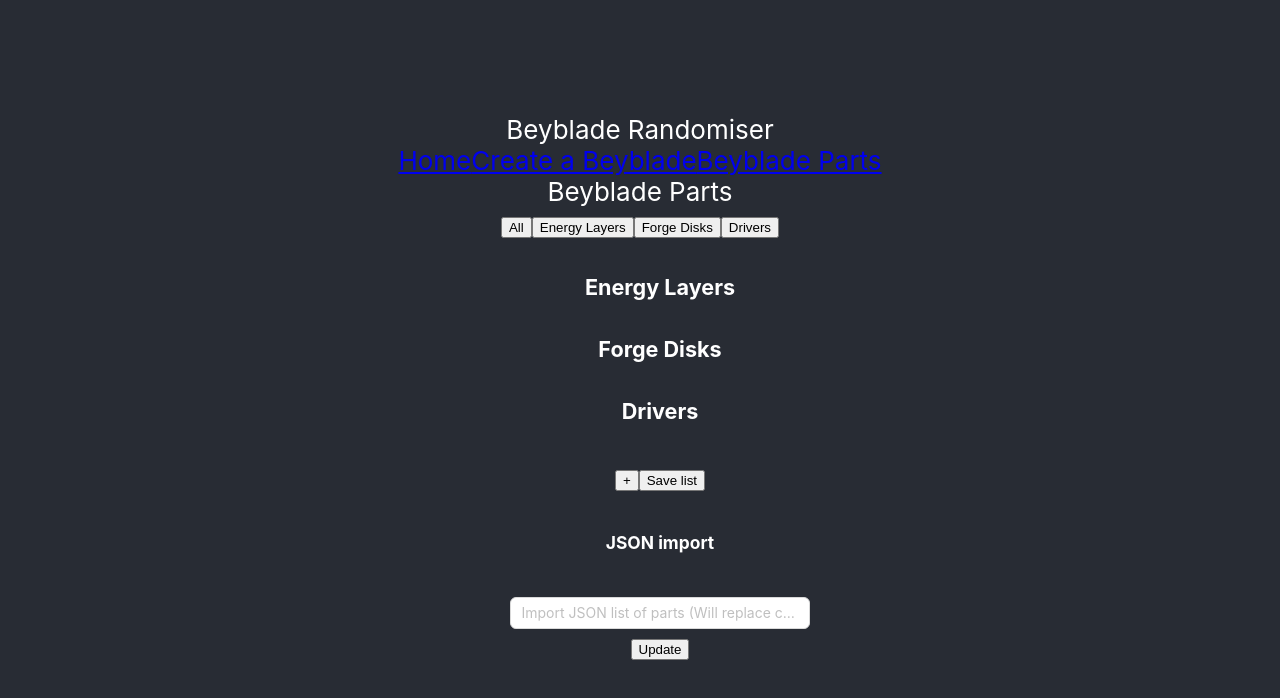
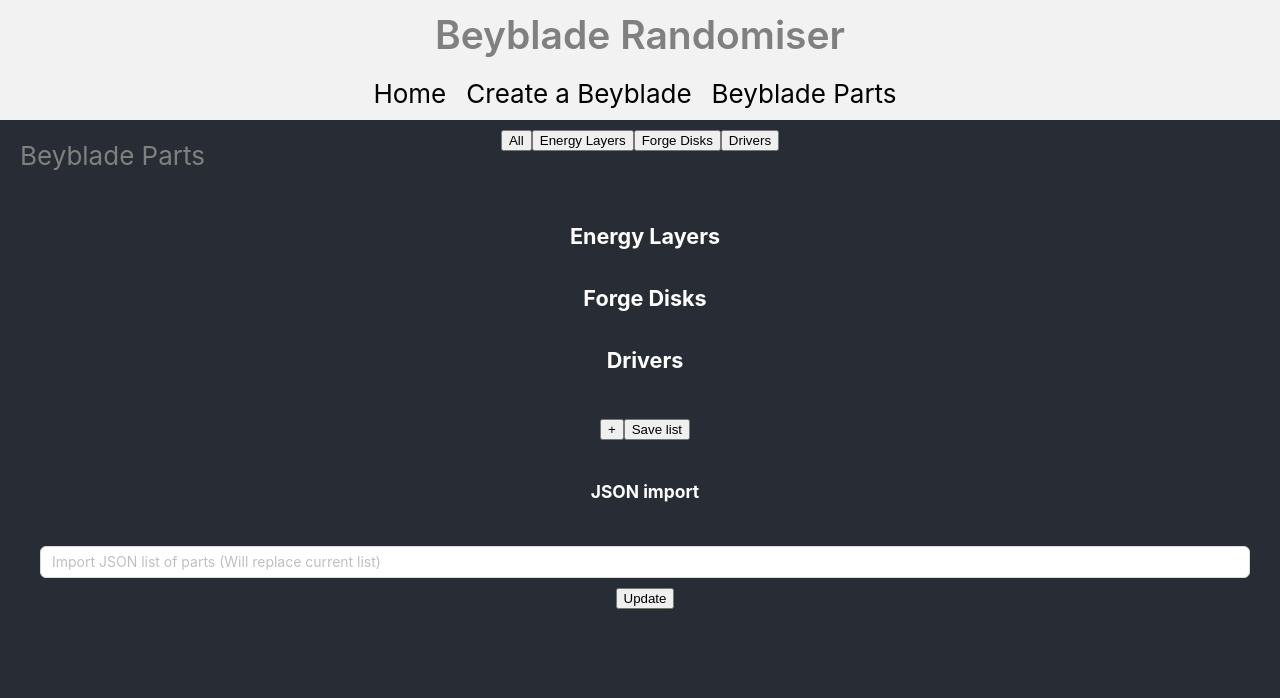
Before and after one commit to Willjc96/beyblade-randomizer, a React (Create React App) app: page /Beyblade-Parts in a window 1280 px wide. Shown: the top 698 px of the page. Built offline with nearby package versions, Linux system fonts and the light colour scheme.

Commit message:
add CSS styling to app

```diff
--- a/src/App.css
+++ b/src/App.css
@@ -2,15 +2,21 @@
   text-align: center;
 }
 
-.App-logo {
-  height: 40vmin;
-  pointer-events: none;
+@keyframes rotation {
+  0% {
+    transform: rotate(4320deg);
+  }
+
+  100% {
+    transform: rotate(0deg);
+  }
 }
 
-@media (prefers-reduced-motion: no-preference) {
-  .App-logo {
-    animation: App-logo-spin infinite 20s linear;
-  }
+.App-logo {
+  height: 300px;
+  animation-iteration-count: infinite;
+  animation: rotation 4s infinite;
+  border-radius: 20px;
 }
 
 .App-header {
@@ -28,11 +34,114 @@
   color: #61dafb;
 }
 
-@keyframes App-logo-spin {
-  from {
-    transform: rotate(0deg);
-  }
-  to {
-    transform: rotate(360deg);
-  }
+.page {
+  height: 85%;
+  width: 100%;
+  position: fixed;
+  top: 15%;
+  left: 0;
+  overflow: scroll;
 }
+
+.page .sub-header {
+  color: grey;
+  position: absolute;
+  top: 0;
+  margin-left: 20px;
+  margin-top: 20px;
+}
+
+.list-of-beyblade-parts {
+  display: flex;
+  flex-direction: column;
+  height: 2000px;
+  /* position: fixed; */
+  left: 10px;
+  margin-right: 30px;
+  margin-top: 10px;
+}
+.list-of-beyblade-parts .beyblade-part-thumbnail {
+  height: 100px;
+  width: 100px
+}
+nav {
+  background-color: #f2f2f2;
+  height: 15%;
+  width: 100%;
+  position: fixed;
+  top: 0;
+  left: 0;
+  display: flex;
+  flex-direction: column;
+  align-items: center;
+  justify-content: center;
+}
+nav div:first-child{
+  color: grey;
+  text-align: center;
+  font-size: 1.5em;
+  font-weight: 600;
+  padding: 5px;
+}
+nav div:nth-child(2){
+  text-align: center;
+  padding-top: 10px;
+}
+nav a {
+  text-decoration: none;
+  color: #000;
+  margin-right: 10px;
+  padding: 5px;
+  float: left;
+}
+nav a:hover {
+  color: #555;
+}
+.create-a-beyblade .beyblade-part-thumbnail {
+  height: 100px;
+  width: 100px;
+  align-self: left;
+}
+.beyblade-part-card {
+  border: red;
+  border-width: 1px;
+  border-style: solid;
+  border-radius: 2rem;
+  margin-bottom: 5px;
+}
+.create-a-beyblade {
+  width: 30%;
+  padding-left: 10%;
+  margin-top: 9%;
+  text-align: left;
+}
+.randomize-button {
+  margin-top: 10px;
+  width: 100px
+}
+.randomized-beyblade-parts {
+  display: flex;
+  flex-direction: column;  /*<<<<<<<<<<<< CHANGE THIS TO ROW THEN FIX THE REST*/
+  height: 2000px;
+  /* position: fixed; */
+  left: 10px;
+  margin-right: 30px;
+  margin-top: 10px;
+}
+.checkbox {
+  display: flex;
+  align-items: center;
+}
+.randomized-beyblade-parts .checkbox {
+  font-size: 15px;
+}
+.checkbox .checkbox-text {
+  margin-right: 10px;
+}
+
+/* TO DO Add combination name of beyblade at top of create beyblade page
+  Add stats of each part and total stats
+  Add a remove and edit button next to each beyblade part to avoid having to delete and create a new list
+  Could add a folder containing all Beyblade part pics, even ones I don't have so the images don't have to be stored in local storage
+  Could give the user the option to select a picture of the part or upload one if it doesn't exist on the app
+*/
```
